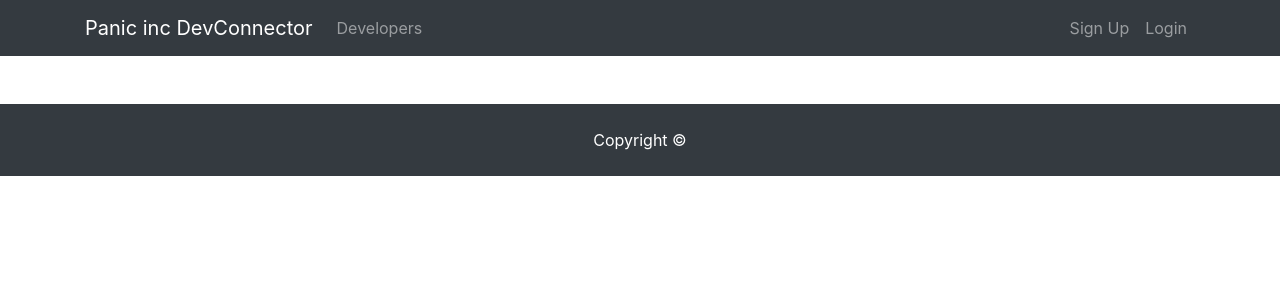
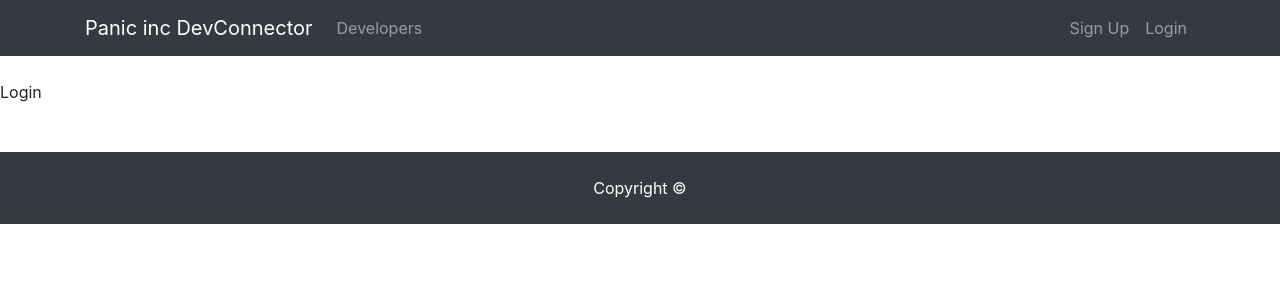
Before and after one commit to sinteco/panicConnector, a React (Create React App) app in the folder client/: page /login in a window 1280 px wide. Shown: the top 300 px of the page. Built offline with nearby package versions, Linux system fonts and the light colour scheme.

Commit message:
regsitration and login page progress 1

```diff
--- a/client/src/App.js
+++ b/client/src/App.js
@@ -3,6 +3,8 @@ import Navbar from './components/layout/Navbar';
 import Footer from './components/layout/Footer';
 import Landing from './components/layout/Landing';
 import { BrowserRouter, Routes, Route } from 'react-router-dom';
+import Regsiter from './auth/Regsiter';
+import Login from './auth/Login';
 
 function App() {
   return (
@@ -11,6 +13,8 @@ function App() {
         <Navbar/>
         <Routes>
           <Route exact path="/" element={<Landing/>} />
+          <Route exact path='/register' element={<Regsiter/>}/>
+          <Route exact path='/login' element={<Login/>}/>
         </Routes>
         <Footer/>
       </div>
--- /dev/null
+++ b/client/src/auth/Login.js
@@ -0,0 +1,11 @@
+import React, { Component } from 'react'
+
+class Login extends Component {
+  render() {
+    return (
+      <div>Login</div>
+    )
+  }
+}
+
+export default Login;
--- /dev/null
+++ b/client/src/auth/Regsiter.js
@@ -0,0 +1,10 @@
+import React, { Component } from 'react'
+
+ class Regsiter extends Component {
+  render() {
+    return (
+      <div>Regsiter</div>
+    )
+  }
+}
+export default Regsiter;
--- a/client/src/components/layout/Landing.js
+++ b/client/src/components/layout/Landing.js
@@ -1,4 +1,5 @@
 import React, { Component } from 'react';
+import { Link } from 'react-router-dom';
 
 class Landing extends Component {
   render() {
@@ -11,8 +12,8 @@ class Landing extends Component {
             </h1>
             <p className="lead"> Create a developer profile/portfolio, share posts and get help from other developers</p>
             <hr />
-            <a href="register.html" className="btn btn-lg btn-info mr-2">Sign Up</a>
-            <a href="login.html" className="btn btn-lg btn-light">Login</a>
+            <Link to="/register" className="btn btn-lg btn-info mr-2">Sign Up</Link>
+            <Link to="/login" className="btn btn-lg btn-light">Login</Link>
           </div>
         </div>
       </div>
--- a/client/src/components/layout/Navbar.js
+++ b/client/src/components/layout/Navbar.js
@@ -1,10 +1,11 @@
 import React, { Component } from 'react';
+import { Link } from 'react-router-dom';
 
 class Navbar extends Component {
   render() {
     return <nav className="navbar navbar-expand-sm navbar-dark bg-dark mb-4">
     <div className="container">
-      <a className="navbar-brand" href="landing.html">Panic inc DevConnector</a>
+      <Link className="navbar-brand" to="/">Panic inc DevConnector</Link>
       <button className="navbar-toggler" type="button" data-toggle="collapse" data-target="#mobile-nav">
         <span className="navbar-toggler-icon"></span>
       </button>
@@ -12,17 +13,17 @@ class Navbar extends Component {
       <div className="collapse navbar-collapse" id="mobile-nav">
         <ul className="navbar-nav mr-auto">
           <li className="nav-item">
-            <a className="nav-link" href="profiles.html"> Developers
-            </a>
+            <Link className="nav-link" to="/profiles"> Developers
+            </Link>
           </li>
         </ul>
 
         <ul className="navbar-nav ml-auto">
           <li className="nav-item">
-            <a className="nav-link" href="register.html">Sign Up</a>
+            <Link className="nav-link" to="/register">Sign Up</Link>
           </li>
           <li className="nav-item">
-            <a className="nav-link" href="login.html">Login</a>
+            <Link className="nav-link" to="/login">Login</Link>
           </li>
         </ul>
       </div>
```
